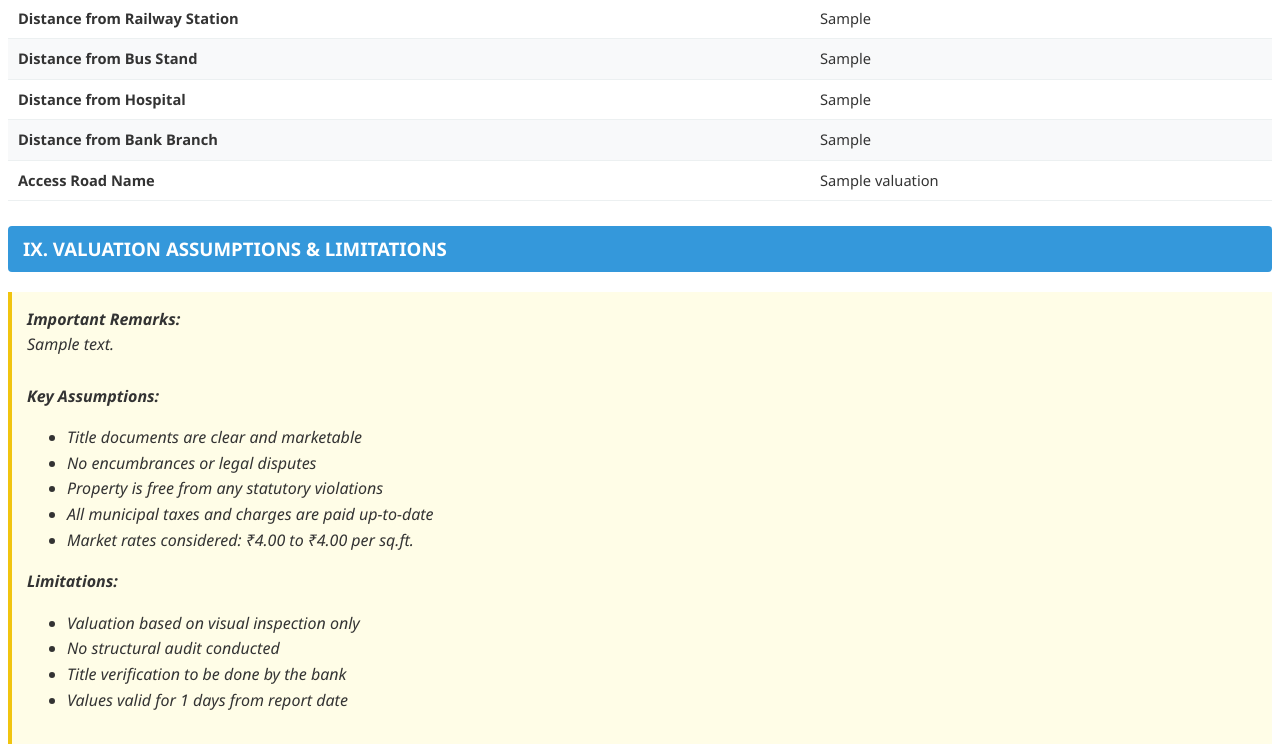
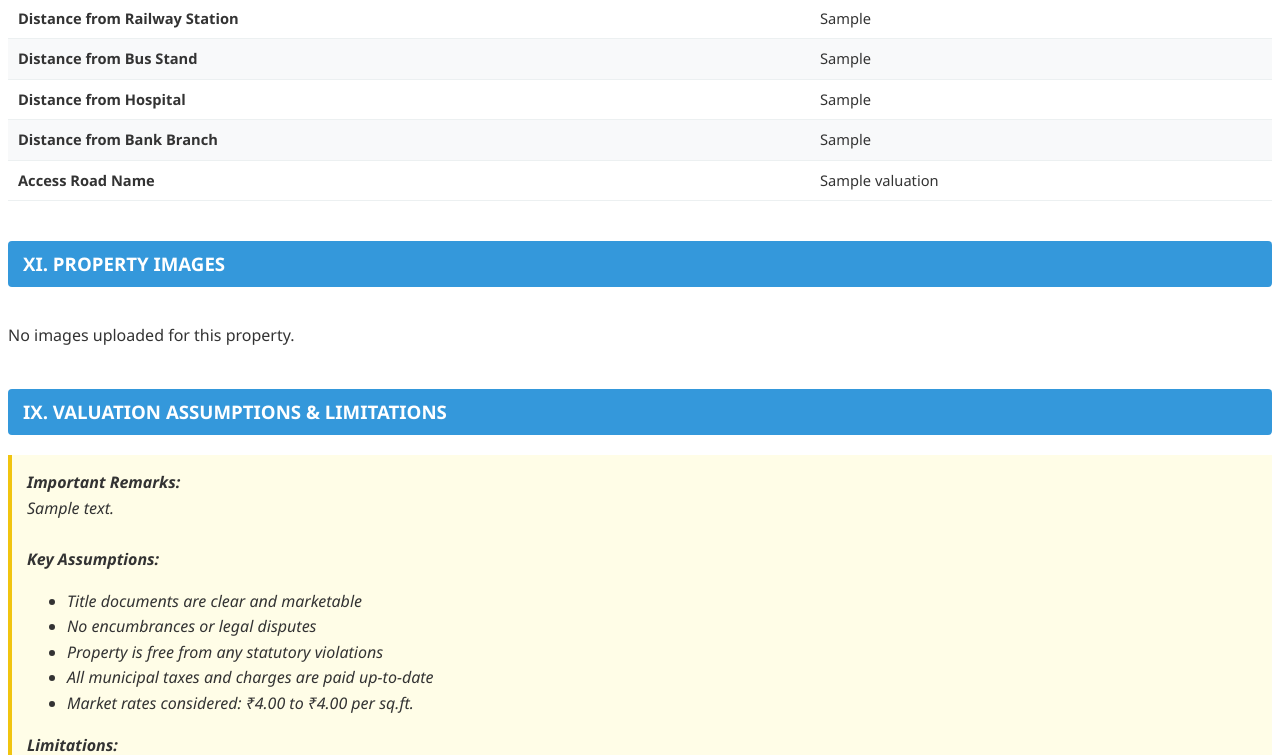
Before and after one commit to vipulsaw/land-valuation, a Flask app: page /view-report/1 in a window 1280 px wide. Shown: the part 3678-4433 px from the top of the page. Run offline with Flask 3, Linux system fonts and the light colour scheme; a user stored in the database is signed in; tables that the repository leaves empty hold one stand-in row (values such as "Sample post").

Commit message:
push for image in pdf

```diff
--- a/templates/professional_report.html
+++ b/templates/professional_report.html
@@ -468,6 +468,22 @@
         </tr>
     </table>
 
+    <div class="page-break"></div>
+
+    <div class="section-title">XI. PROPERTY IMAGES</div>
+    <div class="image-gallery" style="display: grid; grid-template-columns: repeat(2, 1fr); gap: 20px; margin-top: 20px;">
+        {% if encoded_photos %}
+            {% for photo in encoded_photos %}
+                <div style="border: 1px solid #eee; padding: 10px; text-align: center;">
+                    <img src="{{ photo }}" style="max-width: 100%; height: auto; display: block; margin: 0 auto;">
+                    <p style="margin-top: 10px; font-size: 10pt; color: #555;">Image {{ loop.index }}</p>
+                </div>
+            {% endfor %}
+        {% else %}
+            <p>No images uploaded for this property.</p>
+        {% endif %}
+    </div>
+
     <div class="section-title">IX. VALUATION ASSUMPTIONS & LIMITATIONS</div>
 
     <div class="remarks-box">
```
